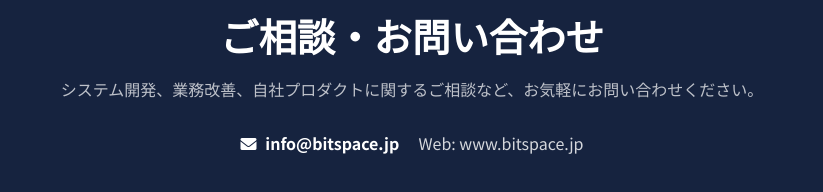
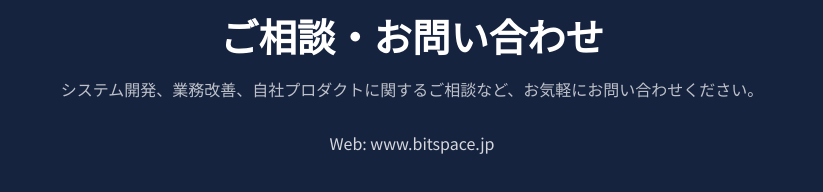
Before and after one commit to ohura-bitspace/bitspace-hp, a plain HTML site: page index.html in a window 1280 px wide. Shown: the part 3126-3318 px from the top of the page, without its empty margins (228-1051 px from the left). Drawn offline with Linux system fonts and the light colour scheme; grey boxes are pictures that could not be loaded.

Commit message:
e-mail削除

```diff
--- a/index.html
+++ b/index.html
@@ -200,10 +200,6 @@
             <h2>ご相談・お問い合わせ</h2>
             <p>システム開発、業務改善、自社プロダクトに関するご相談など、お気軽にお問い合わせください。</p>
             <div class="contact-links">
-                <a href="mailto:info@bitspace.jp" class="mail-link">
-                    <i class="fa-solid fa-envelope"></i>
-                    info@bitspace.jp
-                </a>
                 <span>Web: www.bitspace.jp</span>
             </div>
             <div class="contact-form-wrapper">
```
